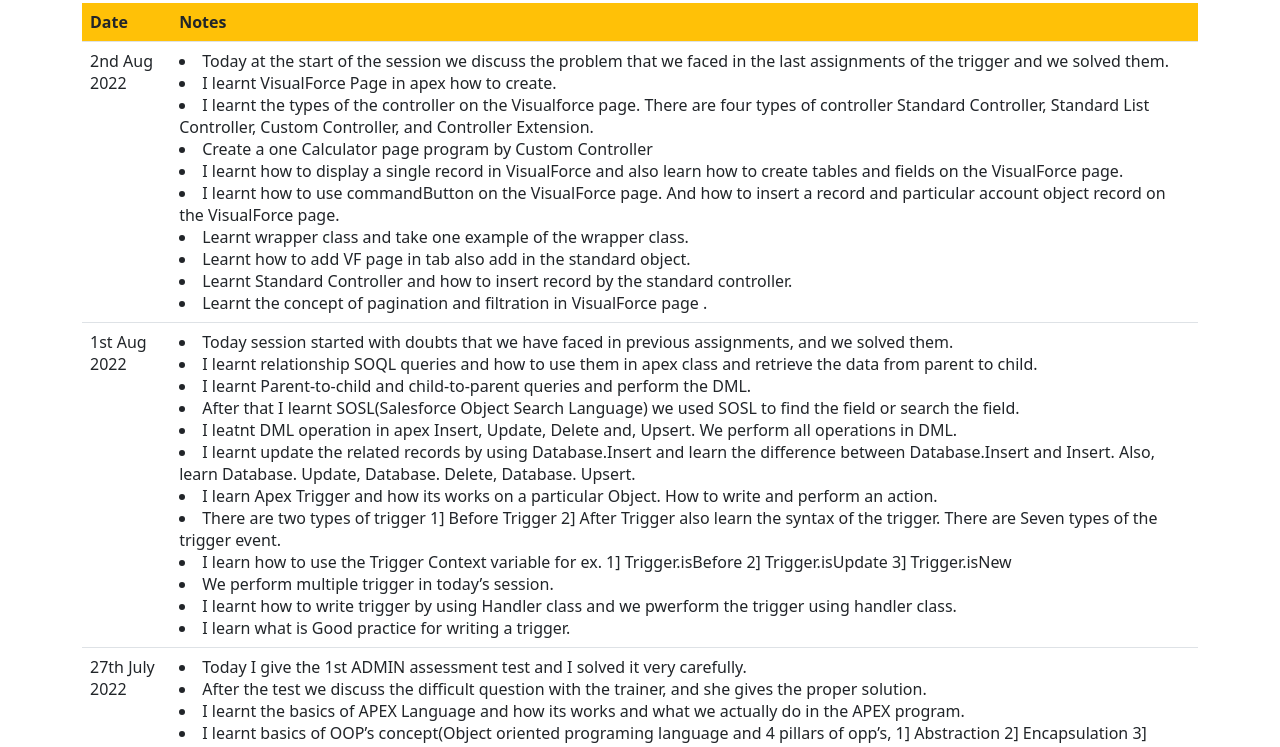
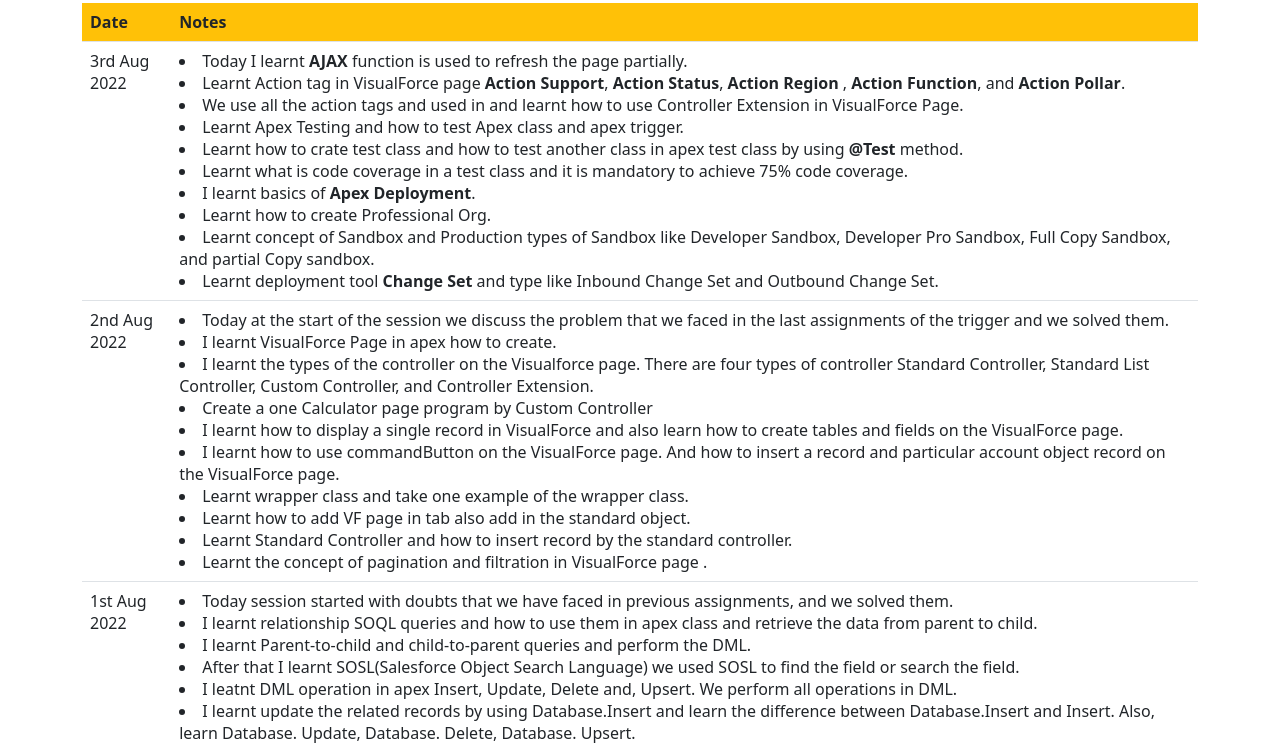
Before and after one commit to mahesht-mrk/mahesht-mrk.github.io, a plain HTML site: page journal.html in a window 1280 px wide. Shown: the part 53-800 px from the top of the page. Drawn offline with nearby package versions, Linux system fonts and the light colour scheme.

Commit message:
3rd aug update
3rd aug update

```diff
--- a/journal.html
+++ b/journal.html
@@ -16,6 +16,21 @@
 				</tr>
 			</thead>
 			<tbody>
+				<tr>
+					<td>3rd Aug 2022</td>
+					<td>
+						<li>Today I learnt <b>AJAX</b> function is used to refresh the page partially.</li>
+						<li>Learnt Action tag in VisualForce page <b>Action Support</b>, <b>Action Status</b>, <b>Action Region </b>, <b>Action Function</b>, and <b>Action Pollar</b>. </li>
+						<li>We use all the action tags and used in and learnt how to use Controller Extension in VisualForce Page.</li>
+						<li>Learnt Apex Testing and how to test Apex class and apex trigger.</li>
+						<li>Learnt how to crate test class and how to test another class in apex test class by using <b>@Test</b> method.</li>
+						<li>Learnt what is code coverage in a test class and it is mandatory to achieve 75% code coverage. </li>
+						<li>I learnt basics of <b>Apex Deployment</b>.</li>
+						<li>Learnt how to create Professional Org.</li>
+						<li>Learnt concept of Sandbox and Production types of Sandbox like Developer Sandbox, Developer Pro Sandbox, Full Copy Sandbox, and partial Copy sandbox. </li>
+						<li>Learnt deployment tool <b>Change Set</b> and type like Inbound Change Set and Outbound Change Set. </li>
+					</td>
+				</tr>
 				<tr>
 					<td>2nd Aug 2022</td>
 					<td>
```
